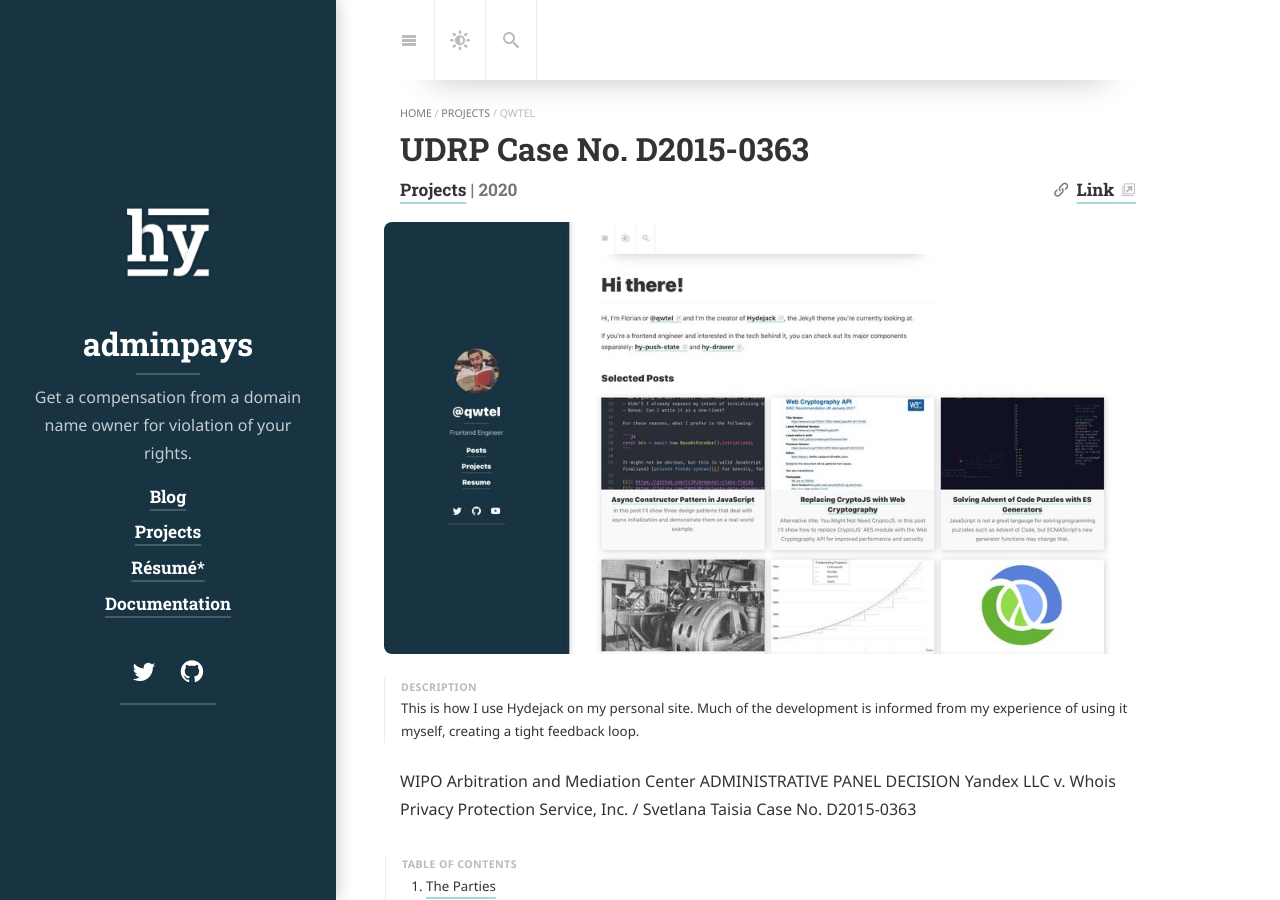
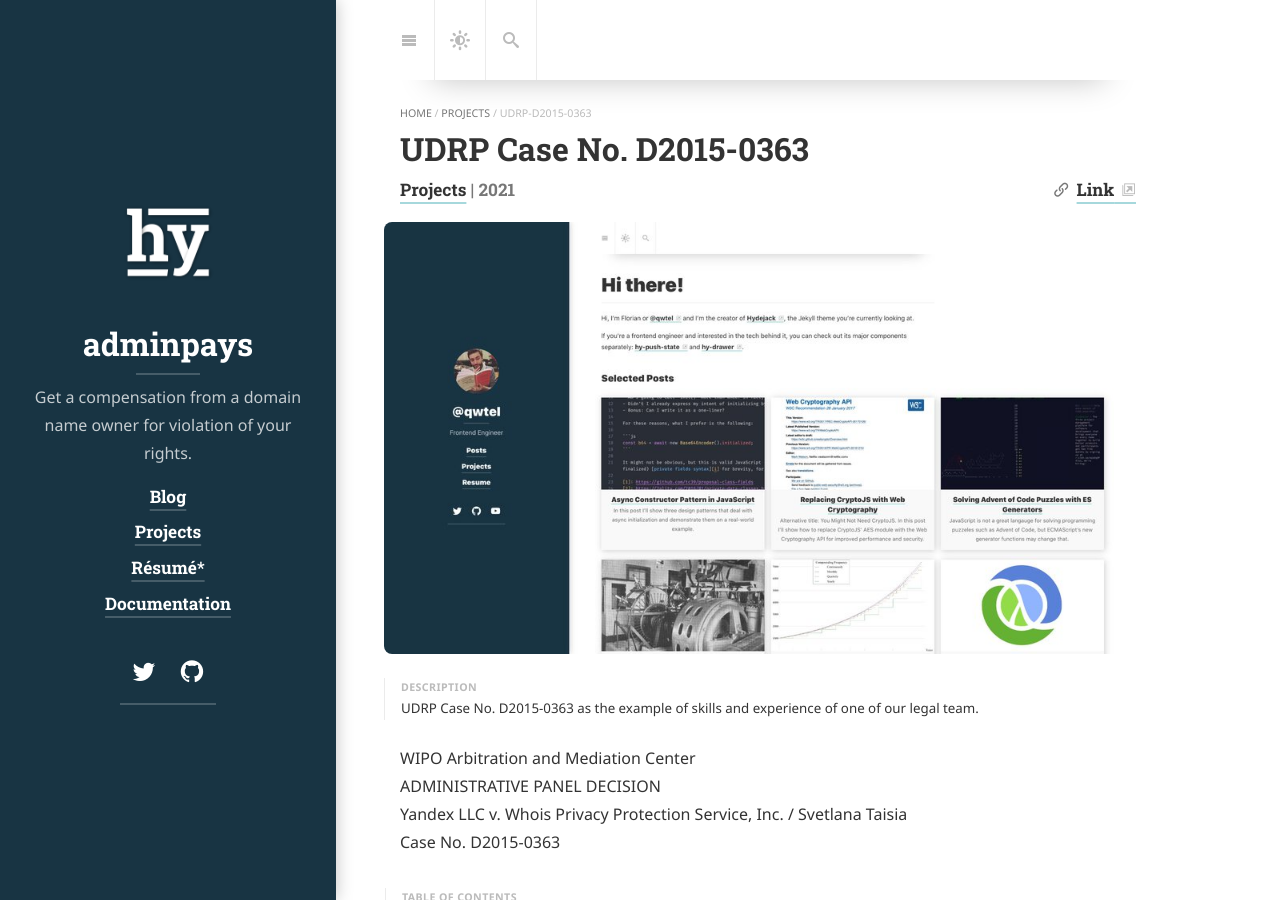
Before and after one commit to xCounsel/adminpays, a Jekyll site: the page built from _projects/udrp-d2015-0363.md, in a window 1280 px wide and 900 px high. Built offline with Jekyll 4.4.1, drawn with Linux system fonts in a browser that asks for light colours; cached includes are drawn as plain includes; nearby versions of some CDN libraries; some web fonts are replaced; library files that are not in the unit come from our copies; some of the changed text lies outside the part shown.

Commit message:
Update and rename qwtel.md to udrp-d2015-0363.md

```diff
--- a/_projects/qwtel.md
+++ b/_projects/udrp-d2015-0363.md
@@ -1,11 +1,10 @@
 ---
 layout: project
 title: 'UDRP Case No. D2015-0363'
-caption: How I use Hydejack on my personal site.
+caption: UDRP  Case No. D2015-0363.
 description: >
-  This is how I use Hydejack on my personal site.
-  Much of the development is informed from my experience of using it myself, creating a tight feedback loop.
-date: 1 Jun 2020
+   UDRP  Case No. D2015-0363 as the example of skills and experience of one of our legal team.
+date: 18 July 2021
 image:
   path: /assets/img/projects/qwtel.jpg
   srcset:
@@ -14,7 +13,7 @@
     480w:  /assets/img/projects/qwtel@0,25x.jpg
 links:
   - title: Link
-    url: https://qwtel.com/
+    url: https://www.wipo.int/amc/en/domains/decisions/text/2015/d2015-0363.html
 accent_color: '#4fb1ba'
 accent_image:
   background: '#193747'
@@ -22,9 +21,9 @@
 sitemap: false
 ---
 
-WIPO Arbitration and Mediation Center
-ADMINISTRATIVE PANEL DECISION
-Yandex LLC v. Whois Privacy Protection Service, Inc. / Svetlana Taisia
+WIPO Arbitration and Mediation Center <br/>
+ADMINISTRATIVE PANEL DECISION <br/>
+Yandex LLC v. Whois Privacy Protection Service, Inc. / Svetlana Taisia <br/>
 Case No. D2015-0363
 
 0. this unordered seed list will be replaced by toc as unordered list
@@ -85,6 +84,7 @@
 All the disputed domain names incorporate the trademark YANDEX in its entirety. The only difference between them is the addition of generic words "igri", "oyun", "games". The word "igri" is a transliteration of the Russian word "игры". The word "oyun" is a Turkish translation of English word "games". Both of words ("игры" in Russian and "oyun" in Turkish) have the same meaning as the English word "games".
 
 The use of generic "games" terms does not prevent the disputed domain names from being confusingly similar to the Complainant's trademark YANDEX.
+
 ### The Respondent has no rights or legitimate interests in respect of the disputed domain names
 
 - The Respondent has no registered trademark incorporating the word "yandex" or any other word which may be regarded as identical and/or confusingly similar to the trademark YANDEX.
@@ -184,6 +184,6 @@
 
 For the foregoing reasons, in accordance with paragraphs 4(i) of the Policy and 15 of the Rules, the Panel orders that the disputed domain names <yandexgames.com>, <yandexigri.com> and <yandexoyun.com> be transferred to the Complainant.
 
-Irina V. Savelieva
-Sole Panelist
+Irina V. Savelieva <br/>
+Sole Panelist <br/>
 Date: May 5, 2015
```
